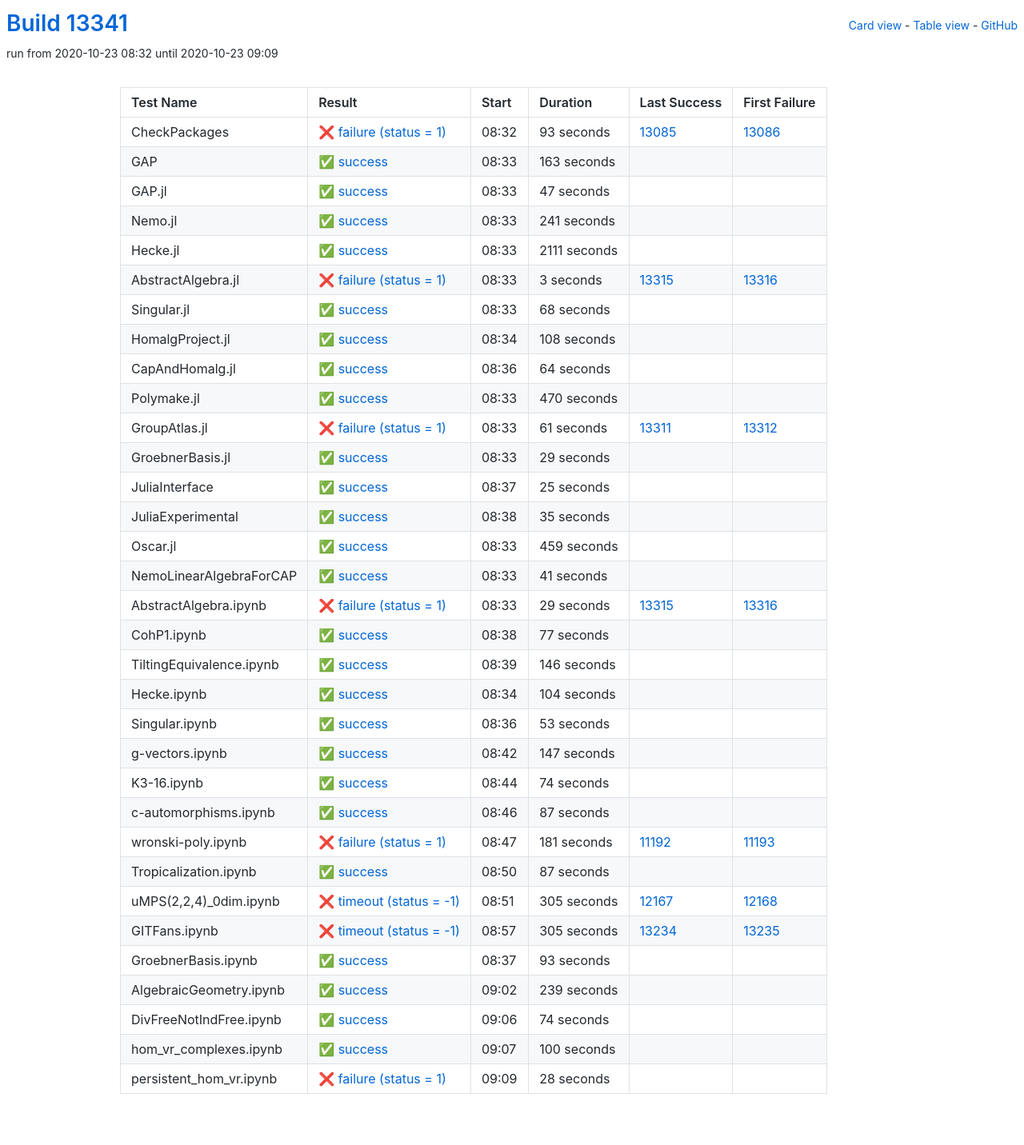
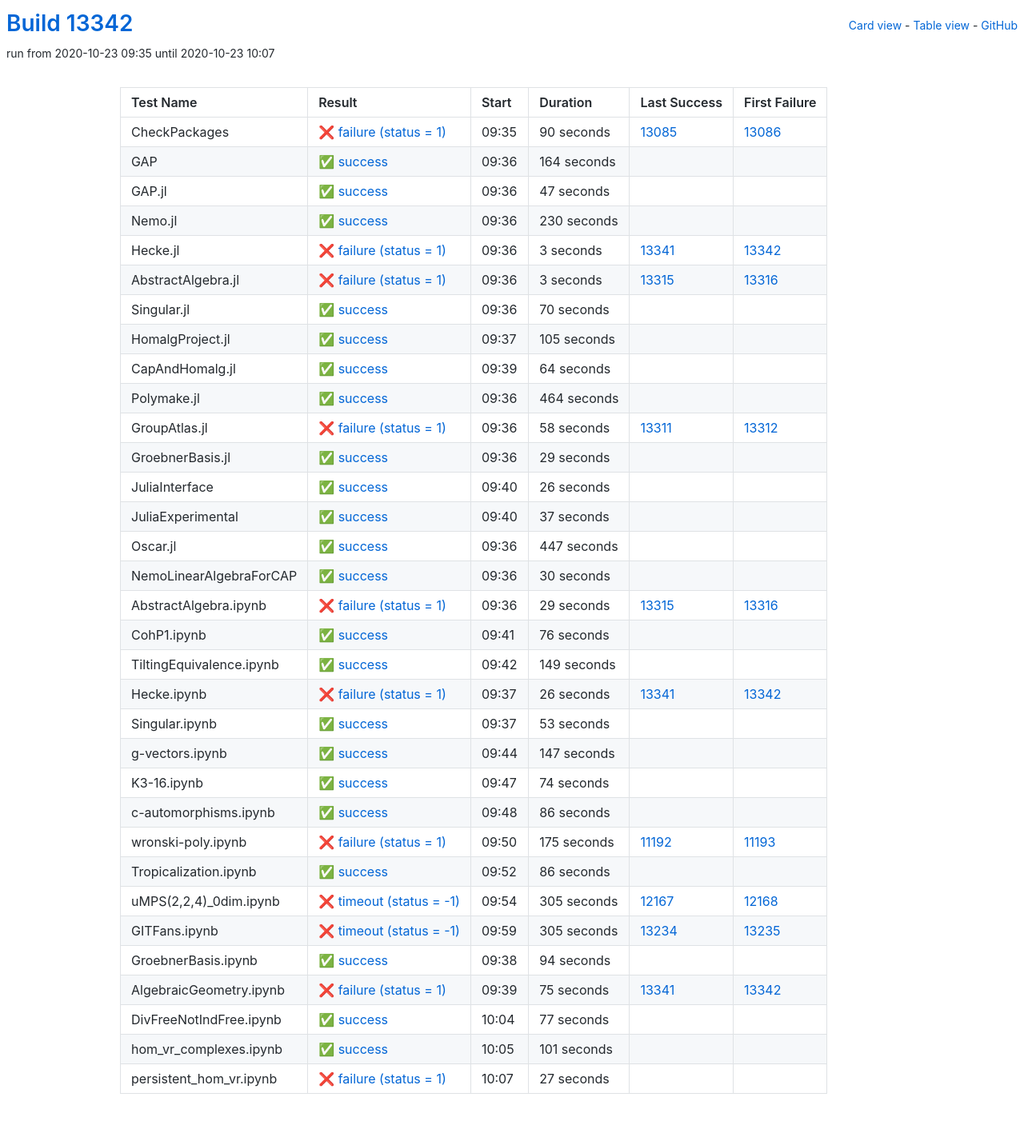
Before and after one commit to oscar-system/oscar-ci-status, a Jekyll site: the page built from table.html, in a window 1280 px wide. Shown: the whole page at 80% size. Built offline with Jekyll 4.4.1, drawn with Linux system fonts in a browser that asks for light colours.

Commit message:
Build #13342

```diff
--- a/_data/ci.yml
+++ b/_data/ci.yml
@@ -1,6 +1,6 @@
 ---
-build: 13341
-build_url: https://oscarci.mathematik.uni-kl.de/job/oscar/13341/
+build: 13342
+build_url: https://oscarci.mathematik.uni-kl.de/job/oscar/13342/
 job: oscar
 organization: oscar-system
 repo: oscar-ci-status
@@ -8,32 +8,32 @@
 tests:
 - name: CheckPackages
   id: checkpackages
-  log: https://oscarci.mathematik.uni-kl.de/job/oscar/13341/artifact/logs/build-13341/CheckPackages.log
-  start: 2020-10-23 08:32
+  log: https://oscarci.mathematik.uni-kl.de/job/oscar/13342/artifact/logs/build-13342/CheckPackages.log
+  start: 2020-10-23 09:35
   success: false
   exitcode: 1
   status: failure
-  duration: 93
+  duration: 90
   last_success: 13085
   last_success_url: https://oscarci.mathematik.uni-kl.de/job/oscar/13085/
   first_failure: 13086
   first_failure_url: https://oscarci.mathematik.uni-kl.de/job/oscar/13086/
 - name: GAP
   id: gap
-  log: https://oscarci.mathematik.uni-kl.de/job/oscar/13341/artifact/logs/build-13341/GAP.log
-  start: 2020-10-23 08:33
+  log: https://oscarci.mathematik.uni-kl.de/job/oscar/13342/artifact/logs/build-13342/GAP.log
+  start: 2020-10-23 09:36
   success: true
   exitcode: 0
   status: success
-  duration: 163
+  duration: 164
   last_success: false
   last_success_url:
   first_failure: false
   first_failure_url:
 - name: GAP.jl
   id: gap-jl
-  log: https://oscarci.mathematik.uni-kl.de/job/oscar/13341/artifact/logs/build-13341/GAP.jl.log
-  start: 2020-10-23 08:33
+  log: https://oscarci.mathematik.uni-kl.de/job/oscar/13342/artifact/logs/build-13342/GAP.jl.log
+  start: 2020-10-23 09:36
   success: true
   exitcode: 0
   status: success
@@ -44,32 +44,32 @@
   first_failure_url:
 - name: Nemo.jl
   id: nemo-jl
-  log: https://oscarci.mathematik.uni-kl.de/job/oscar/13341/artifact/logs/build-13341/Nemo.jl.log
-  start: 2020-10-23 08:33
+  log: https://oscarci.mathematik.uni-kl.de/job/oscar/13342/artifact/logs/build-13342/Nemo.jl.log
+  start: 2020-10-23 09:36
   success: true
   exitcode: 0
   status: success
-  duration: 241
+  duration: 230
   last_success: false
   last_success_url:
   first_failure: false
   first_failure_url:
 - name: Hecke.jl
   id: hecke-jl
-  log: https://oscarci.mathematik.uni-kl.de/job/oscar/13341/artifact/logs/build-13341/Hecke.jl.log
-  start: 2020-10-23 08:33
-  success: true
-  exitcode: 0
-  status: success
-  duration: 2111
-  last_success: false
-  last_success_url:
-  first_failure: false
-  first_failure_url:
+  log: https://oscarci.mathematik.uni-kl.de/job/oscar/13342/artifact/logs/build-13342/Hecke.jl.log
+  start: 2020-10-23 09:36
+  success: false
+  exitcode: 1
+  status: failure
+  duration: 3
+  last_success: 13341
+  last_success_url: https://oscarci.mathematik.uni-kl.de/job/oscar/13341/
+  first_failure: 13342
+  first_failure_url: https://oscarci.mathematik.uni-kl.de/job/oscar/13342/
 - name: AbstractAlgebra.jl
   id: abstractalgebra-jl
-  log: https://oscarci.mathematik.uni-kl.de/job/oscar/13341/artifact/logs/build-13341/AbstractAlgebra.jl.log
-  start: 2020-10-23 08:33
+  log: https://oscarci.mathematik.uni-kl.de/job/oscar/13342/artifact/logs/build-13342/AbstractAlgebra.jl.log
+  start: 2020-10-23 09:36
   success: false
   exitcode: 1
   status: failure
@@ -80,32 +80,32 @@
   first_failure_url: https://oscarci.mathematik.uni-kl.de/job/oscar/13316/
 - name: Singular.jl
   id: singular-jl
-  log: https://oscarci.mathematik.uni-kl.de/job/oscar/13341/artifact/logs/build-13341/Singular.jl.log
-  start: 2020-10-23 08:33
+  log: https://oscarci.mathematik.uni-kl.de/job/oscar/13342/artifact/logs/build-13342/Singular.jl.log
+  start: 2020-10-23 09:36
   success: true
   exitcode: 0
   status: success
-  duration: 68
+  duration: 70
   last_success: false
   last_success_url:
   first_failure: false
   first_failure_url:
 - name: HomalgProject.jl
   id: homalgproject-jl
-  log: https://oscarci.mathematik.uni-kl.de/job/oscar/13341/artifact/logs/build-13341/HomalgProject.jl.log
-  start: 2020-10-23 08:34
+  log: https://oscarci.mathematik.uni-kl.de/job/oscar/13342/artifact/logs/build-13342/HomalgProject.jl.log
+  start: 2020-10-23 09:37
   success: true
   exitcode: 0
   status: success
-  duration: 108
+  duration: 105
   last_success: false
   last_success_url:
   first_failure: false
   first_failure_url:
 - name: CapAndHomalg.jl
   id: capandhomalg-jl
-  log: https://oscarci.mathematik.uni-kl.de/job/oscar/13341/artifact/logs/build-13341/CapAndHomalg.jl.log
-  start: 2020-10-23 08:36
+  log: https://oscarci.mathematik.uni-kl.de/job/oscar/13342/artifact/logs/build-13342/CapAndHomalg.jl.log
+  start: 2020-10-23 09:39
   success: true
   exitcode: 0
   status: success
@@ -116,32 +116,32 @@
   first_failure_url:
 - name: Polymake.jl
   id: polymake-jl
-  log: https://oscarci.mathematik.uni-kl.de/job/oscar/13341/artifact/logs/build-13341/Polymake.jl.log
-  start: 2020-10-23 08:33
+  log: https://oscarci.mathematik.uni-kl.de/job/oscar/13342/artifact/logs/build-13342/Polymake.jl.log
+  start: 2020-10-23 09:36
   success: true
   exitcode: 0
   status: success
-  duration: 470
+  duration: 464
   last_success: false
   last_success_url:
   first_failure: false
   first_failure_url:
 - name: GroupAtlas.jl
   id: groupatlas-jl
-  log: https://oscarci.mathematik.uni-kl.de/job/oscar/13341/artifact/logs/build-13341/GroupAtlas.jl.log
-  start: 2020-10-23 08:33
+  log: https://oscarci.mathematik.uni-kl.de/job/oscar/13342/artifact/logs/build-13342/GroupAtlas.jl.log
+  start: 2020-10-23 09:36
   success: false
   exitcode: 1
   status: failure
-  duration: 61
+  duration: 58
   last_success: 13311
   last_success_url: https://oscarci.mathematik.uni-kl.de/job/oscar/13311/
   first_failure: 13312
   first_failure_url: https://oscarci.mathematik.uni-kl.de/job/oscar/13312/
 - name: GroebnerBasis.jl
   id: groebnerbasis-jl
-  log: https://oscarci.mathematik.uni-kl.de/job/oscar/13341/artifact/logs/build-13341/GroebnerBasis.jl.log
-  start: 2020-10-23 08:33
+  log: https://oscarci.mathematik.uni-kl.de/job/oscar/13342/artifact/logs/build-13342/GroebnerBasis.jl.log
+  start: 2020-10-23 09:36
   success: true
   exitcode: 0
   status: success
@@ -152,56 +152,56 @@
   first_failure_url:
 - name: JuliaInterface
   id: juliainterface
-  log: https://oscarci.mathematik.uni-kl.de/job/oscar/13341/artifact/logs/build-13341/JuliaInterface.log
-  start: 2020-10-23 08:37
+  log: https://oscarci.mathematik.uni-kl.de/job/oscar/13342/artifact/logs/build-13342/JuliaInterface.log
+  start: 2020-10-23 09:40
   success: true
   exitcode: 0
   status: success
-  duration: 25
+  duration: 26
   last_success: false
   last_success_url:
   first_failure: false
   first_failure_url:
 - name: JuliaExperimental
   id: juliaexperimental
-  log: https://oscarci.mathematik.uni-kl.de/job/oscar/13341/artifact/logs/build-13341/JuliaExperimental.log
-  start: 2020-10-23 08:38
+  log: https://oscarci.mathematik.uni-kl.de/job/oscar/13342/artifact/logs/build-13342/JuliaExperimental.log
+  start: 2020-10-23 09:40
   success: true
   exitcode: 0
   status: success
-  duration: 35
+  duration: 37
   last_success: false
   last_success_url:
   first_failure: false
   first_failure_url:
 - name: Oscar.jl
   id: oscar-jl
-  log: https://oscarci.mathematik.uni-kl.de/job/oscar/13341/artifact/logs/build-13341/Oscar.jl.log
-  start: 2020-10-23 08:33
+  log: https://oscarci.mathematik.uni-kl.de/job/oscar/13342/artifact/logs/build-13342/Oscar.jl.log
+  start: 2020-10-23 09:36
   success: true
   exitcode: 0
   status: success
-  duration: 459
+  duration: 447
   last_success: false
   last_success_url:
   first_failure: false
   first_failure_url:
 - name: NemoLinearAlgebraForCAP
   id: nemolinearalgebraforcap
-  log: https://oscarci.mathematik.uni-kl.de/job/oscar/13341/artifact/logs/build-13341/NemoLinearAlgebraForCAP.log
-  start: 2020-10-23 08:33
+  log: https://oscarci.mathematik.uni-kl.de/job/oscar/13342/artifact/logs/build-13342/NemoLinearAlgebraForCAP.log
+  start: 2020-10-23 09:36
   success: true
   exitcode: 0
   status: success
-  duration: 41
+  duration: 30
   last_success: false
   last_success_url:
   first_failure: false
   first_failure_url:
 - name: AbstractAlgebra.ipynb
   id: abstractalgebra-ipynb
-  log: https://oscarci.mathematik.uni-kl.de/job/oscar/13341/artifact/logs/build-13341/AbstractAlgebra.ipynb.log
-  start: 2020-10-23 08:33
+  log: https://oscarci.mathematik.uni-kl.de/job/oscar/13342/artifact/logs/build-13342/AbstractAlgebra.ipynb.log
+  start: 2020-10-23 09:36
   success: false
   exitcode: 1
   status: failure
@@ -212,44 +212,44 @@
   first_failure_url: https://oscarci.mathematik.uni-kl.de/job/oscar/13316/
 - name: CohP1.ipynb
   id: cohp1-ipynb
-  log: https://oscarci.mathematik.uni-kl.de/job/oscar/13341/artifact/logs/build-13341/CohP1.ipynb.log
-  start: 2020-10-23 08:38
+  log: https://oscarci.mathematik.uni-kl.de/job/oscar/13342/artifact/logs/build-13342/CohP1.ipynb.log
+  start: 2020-10-23 09:41
   success: true
   exitcode: 0
   status: success
-  duration: 77
+  duration: 76
   last_success: false
   last_success_url:
   first_failure: false
   first_failure_url:
 - name: TiltingEquivalence.ipynb
   id: tiltingequivalence-ipynb
-  log: https://oscarci.mathematik.uni-kl.de/job/oscar/13341/artifact/logs/build-13341/TiltingEquivalence.ipynb.log
-  start: 2020-10-23 08:39
+  log: https://oscarci.mathematik.uni-kl.de/job/oscar/13342/artifact/logs/build-13342/TiltingEquivalence.ipynb.log
+  start: 2020-10-23 09:42
   success: true
   exitcode: 0
   status: success
-  duration: 146
+  duration: 149
   last_success: false
   last_success_url:
   first_failure: false
   first_failure_url:
 - name: Hecke.ipynb
   id: hecke-ipynb
-  log: https://oscarci.mathematik.uni-kl.de/job/oscar/13341/artifact/logs/build-13341/Hecke.ipynb.log
-  start: 2020-10-23 08:34
-  success: true
-  exitcode: 0
-  status: success
-  duration: 104
-  last_success: false
-  last_success_url:
-  first_failure: false
-  first_failure_url:
+  log: https://oscarci.mathematik.uni-kl.de/job/oscar/13342/artifact/logs/build-13342/Hecke.ipynb.log
+  start: 2020-10-23 09:37
+  success: false
+  exitcode: 1
+  status: failure
+  duration: 26
+  last_success: 13341
+  last_success_url: https://oscarci.mathematik.uni-kl.de/job/oscar/13341/
+  first_failure: 13342
+  first_failure_url: https://oscarci.mathematik.uni-kl.de/job/oscar/13342/
 - name: Singular.ipynb
   id: singular-ipynb
-  log: https://oscarci.mathematik.uni-kl.de/job/oscar/13341/artifact/logs/build-13341/Singular.ipynb.log
-  start: 2020-10-23 08:36
+  log: https://oscarci.mathematik.uni-kl.de/job/oscar/13342/artifact/logs/build-13342/Singular.ipynb.log
+  start: 2020-10-23 09:37
   success: true
   exitcode: 0
   status: success
@@ -260,8 +260,8 @@
   first_failure_url:
 - name: g-vectors.ipynb
   id: g-vectors-ipynb
-  log: https://oscarci.mathematik.uni-kl.de/job/oscar/13341/artifact/logs/build-13341/g-vectors.ipynb.log
-  start: 2020-10-23 08:42
+  log: https://oscarci.mathematik.uni-kl.de/job/oscar/13342/artifact/logs/build-13342/g-vectors.ipynb.log
+  start: 2020-10-23 09:44
   success: true
   exitcode: 0
   status: success
@@ -272,8 +272,8 @@
   first_failure_url:
 - name: K3-16.ipynb
   id: k3-16-ipynb
-  log: https://oscarci.mathematik.uni-kl.de/job/oscar/13341/artifact/logs/build-13341/K3-16.ipynb.log
-  start: 2020-10-23 08:44
+  log: https://oscarci.mathematik.uni-kl.de/job/oscar/13342/artifact/logs/build-13342/K3-16.ipynb.log
+  start: 2020-10-23 09:47
   success: true
   exitcode: 0
   status: success
@@ -284,44 +284,44 @@
   first_failure_url:
 - name: c-automorphisms.ipynb
   id: c-automorphisms-ipynb
-  log: https://oscarci.mathematik.uni-kl.de/job/oscar/13341/artifact/logs/build-13341/c-automorphisms.ipynb.log
-  start: 2020-10-23 08:46
+  log: https://oscarci.mathematik.uni-kl.de/job/oscar/13342/artifact/logs/build-13342/c-automorphisms.ipynb.log
+  start: 2020-10-23 09:48
   success: true
   exitcode: 0
   status: success
-  duration: 87
+  duration: 86
   last_success: false
   last_success_url:
   first_failure: false
   first_failure_url:
 - name: wronski-poly.ipynb
   id: wronski-poly-ipynb
-  log: https://oscarci.mathematik.uni-kl.de/job/oscar/13341/artifact/logs/build-13341/wronski-poly.ipynb.log
-  start: 2020-10-23 08:47
+  log: https://oscarci.mathematik.uni-kl.de/job/oscar/13342/artifact/logs/build-13342/wronski-poly.ipynb.log
+  start: 2020-10-23 09:50
   success: false
   exitcode: 1
   status: failure
-  duration: 181
+  duration: 175
   last_success: 11192
   last_success_url: https://oscarci.mathematik.uni-kl.de/job/oscar/11192/
   first_failure: 11193
   first_failure_url: https://oscarci.mathematik.uni-kl.de/job/oscar/11193/
 - name: Tropicalization.ipynb
   id: tropicalization-ipynb
-  log: https://oscarci.mathematik.uni-kl.de/job/oscar/13341/artifact/logs/build-13341/Tropicalization.ipynb.log
-  start: 2020-10-23 08:50
+  log: https://oscarci.mathematik.uni-kl.de/job/oscar/13342/artifact/logs/build-13342/Tropicalization.ipynb.log
+  start: 2020-10-23 09:52
   success: true
   exitcode: 0
   status: success
-  duration: 87
+  duration: 86
   last_success: false
   last_success_url:
   first_failure: false
   first_failure_url:
 - name: uMPS(2,2,4)_0dim.ipynb
   id: umps-2-2-4-0dim-ipynb
-  log: https://oscarci.mathematik.uni-kl.de/job/oscar/13341/artifact/logs/build-13341/uMPS-2-2-4-_0dim.ipynb.log
-  start: 2020-10-23 08:51
+  log: https://oscarci.mathematik.uni-kl.de/job/oscar/13342/artifact/logs/build-13342/uMPS-2-2-4-_0dim.ipynb.log
+  start: 2020-10-23 09:54
   success: false
   exitcode: -1
   status: timeout
@@ -332,8 +332,8 @@
   first_failure_url: https://oscarci.mathematik.uni-kl.de/job/oscar/12168/
 - name: GITFans.ipynb
   id: gitfans-ipynb
-  log: https://oscarci.mathematik.uni-kl.de/job/oscar/13341/artifact/logs/build-13341/GITFans.ipynb.log
-  start: 2020-10-23 08:57
+  log: https://oscarci.mathematik.uni-kl.de/job/oscar/13342/artifact/logs/build-13342/GITFans.ipynb.log
+  start: 2020-10-23 09:59
   success: false
   exitcode: -1
   status: timeout
@@ -344,60 +344,60 @@
   first_failure_url: https://oscarci.mathematik.uni-kl.de/job/oscar/13235/
 - name: GroebnerBasis.ipynb
   id: groebnerbasis-ipynb
-  log: https://oscarci.mathematik.uni-kl.de/job/oscar/13341/artifact/logs/build-13341/GroebnerBasis.ipynb.log
-  start: 2020-10-23 08:37
+  log: https://oscarci.mathematik.uni-kl.de/job/oscar/13342/artifact/logs/build-13342/GroebnerBasis.ipynb.log
+  start: 2020-10-23 09:38
   success: true
   exitcode: 0
   status: success
-  duration: 93
+  duration: 94
   last_success: false
   last_success_url:
   first_failure: false
   first_failure_url:
 - name: AlgebraicGeometry.ipynb
   id: algebraicgeometry-ipynb
-  log: https://oscarci.mathematik.uni-kl.de/job/oscar/13341/artifact/logs/build-13341/AlgebraicGeometry.ipynb.log
-  start: 2020-10-23 09:02
+  log: https://oscarci.mathematik.uni-kl.de/job/oscar/13342/artifact/logs/build-13342/AlgebraicGeometry.ipynb.log
+  start: 2020-10-23 09:39
+  success: false
+  exitcode: 1
+  status: failure
+  duration: 75
+  last_success: 13341
+  last_success_url: https://oscarci.mathematik.uni-kl.de/job/oscar/13341/
+  first_failure: 13342
+  first_failure_url: https://oscarci.mathematik.uni-kl.de/job/oscar/13342/
+- name: DivFreeNotIndFree.ipynb
+  id: divfreenotindfree-ipynb
+  log: https://oscarci.mathematik.uni-kl.de/job/oscar/13342/artifact/logs/build-13342/DivFreeNotIndFree.ipynb.log
+  start: 2020-10-23 10:04
   success: true
   exitcode: 0
   status: success
-  duration: 239
-  last_success: false
-  last_success_url:
-  first_failure: false
-  first_failure_url:
-- name: DivFreeNotIndFree.ipynb
-  id: divfreenotindfree-ipynb
-  log: https://oscarci.mathematik.uni-kl.de/job/oscar/13341/artifact/logs/build-13341/DivFreeNotIndFree.ipynb.log
-  start: 2020-10-23 09:06
-  success: true
-  exitcode: 0
-  status: success
-  duration: 74
+  duration: 77
   last_success: false
   last_success_url:
   first_failure: false
   first_failure_url:
 - name: hom_vr_complexes.ipynb
   id: hom-vr-complexes-ipynb
-  log: https://oscarci.mathematik.uni-kl.de/job/oscar/13341/artifact/logs/build-13341/hom_vr_complexes.ipynb.log
-  start: 2020-10-23 09:07
+  log: https://oscarci.mathematik.uni-kl.de/job/oscar/13342/artifact/logs/build-13342/hom_vr_complexes.ipynb.log
+  start: 2020-10-23 10:05
   success: true
   exitcode: 0
   status: success
-  duration: 100
+  duration: 101
   last_success: false
   last_success_url:
   first_failure: false
   first_failure_url:
 - name: persistent_hom_vr.ipynb
   id: persistent-hom-vr-ipynb
-  log: https://oscarci.mathematik.uni-kl.de/job/oscar/13341/artifact/logs/build-13341/persistent_hom_vr.ipynb.log
-  start: 2020-10-23 09:09
+  log: https://oscarci.mathematik.uni-kl.de/job/oscar/13342/artifact/logs/build-13342/persistent_hom_vr.ipynb.log
+  start: 2020-10-23 10:07
   success: false
   exitcode: 1
   status: failure
-  duration: 28
+  duration: 27
   last_success: false
   last_success_url:
   first_failure: false
```
Also changed, not shown: README.md.
